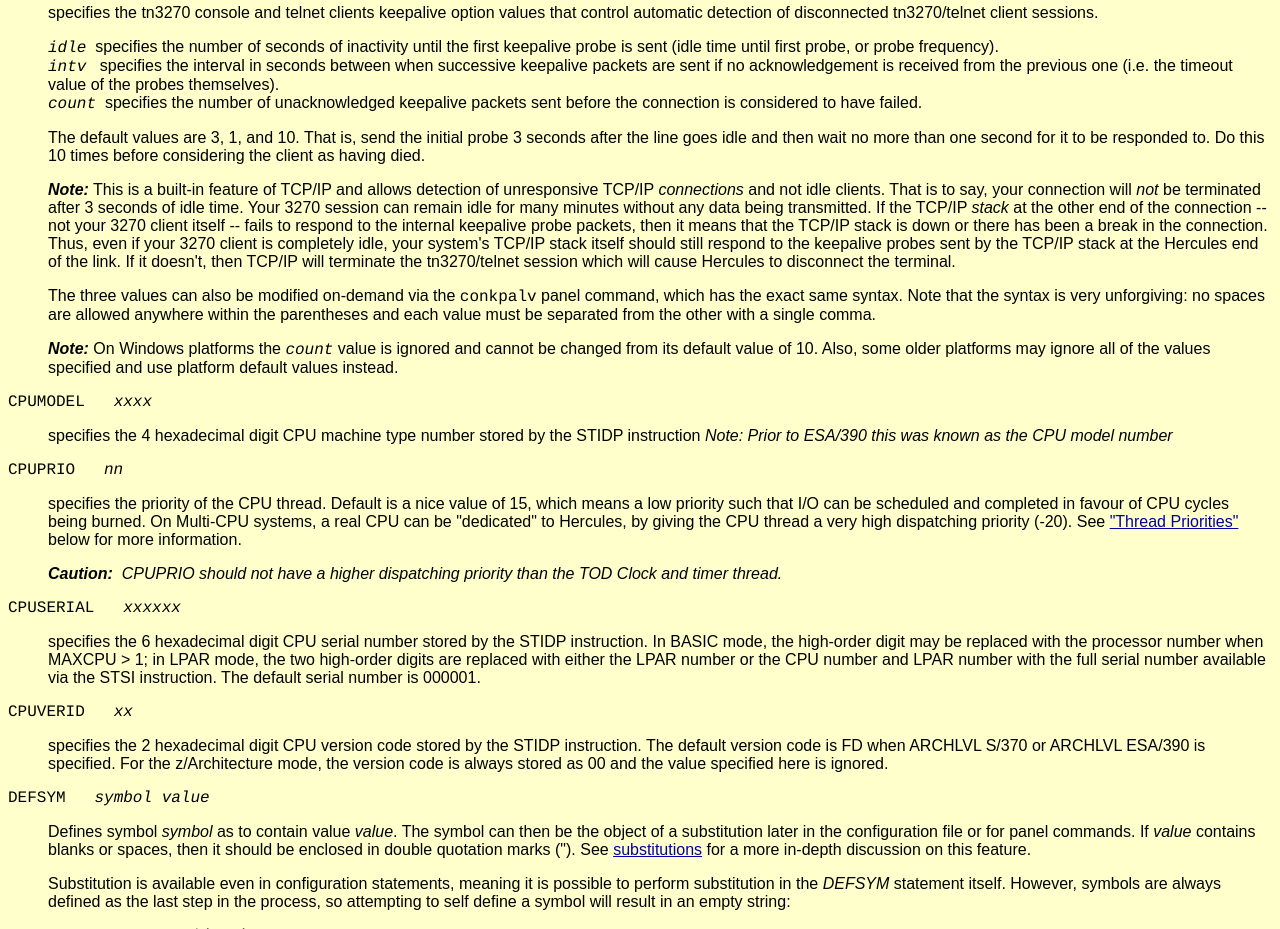
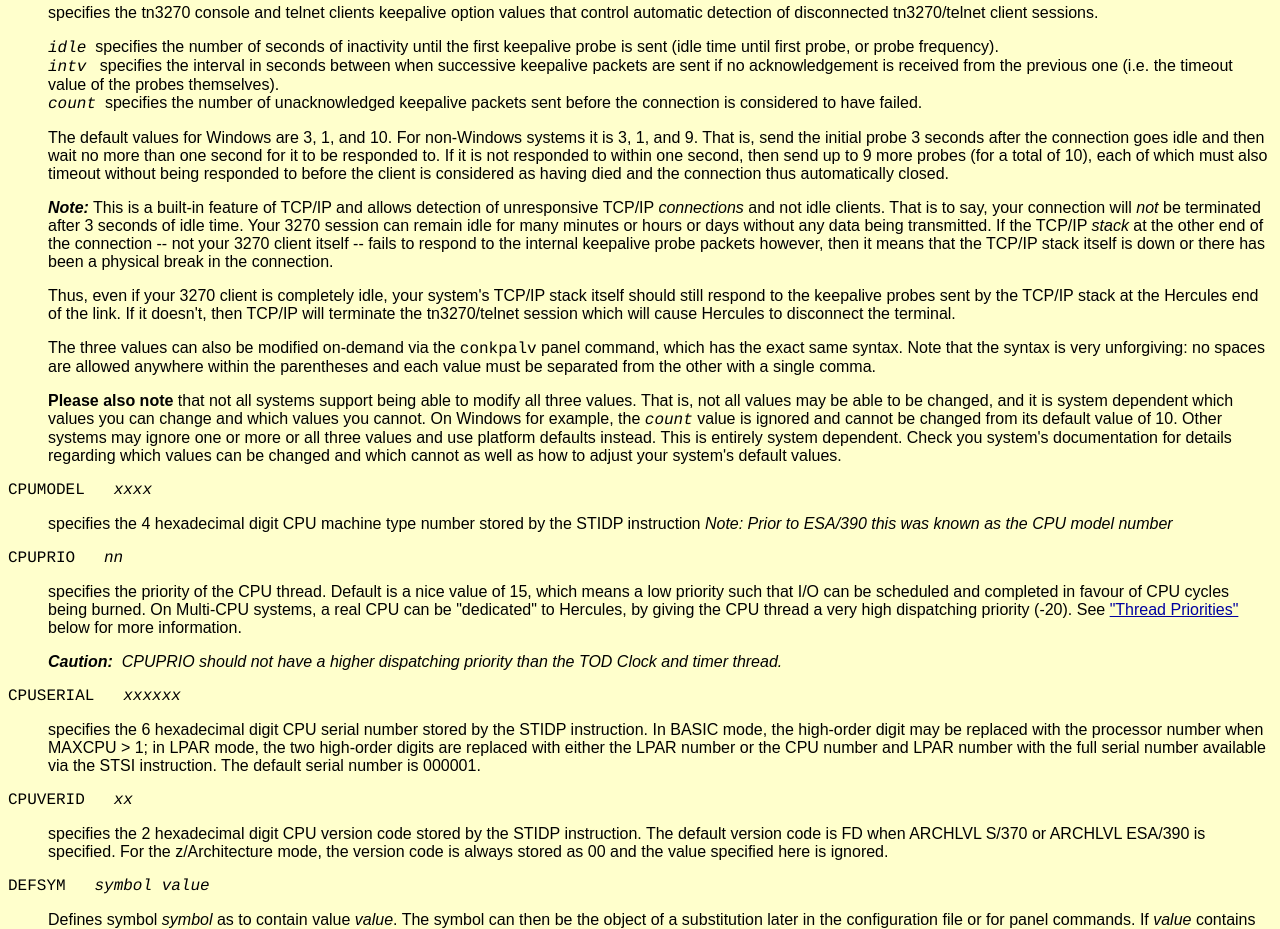
Before and after one commit to hercules-390/html, a plain HTML site: page hercconf.html in a window 1280 px wide. Shown: the part 5380-6309 px from the top of the page. Drawn offline with Linux system fonts and the light colour scheme.

Commit message:
Clarify CONKPALV stmt/cmd behavior and associated caveats.

```diff
--- a/hercconf.html
+++ b/hercconf.html
@@ -465,38 +465,45 @@ and how they are used.
     keepalive packets sent before the connection is considered to have
     failed.
     <p>
-    The default values are 3, 1, and 10. That is, send the initial probe
-    3 seconds after the line goes idle and then wait no more than one
-    second for it to be responded to. Do this 10 times before considering
-    the client as having died.
+    The default values for Windows are 3, 1, and 10. For non-Windows systems
+    it is 3, 1, and 9. That is, send the initial probe 3 seconds after the
+    connection goes idle and then wait no more than one second for it to be
+    responded to. If it is not responded to within one second, then send up
+    to 9 more probes (for a total of 10), each of which must also timeout
+    without being responded to before the client is considered as having
+    died and the connection thus automatically closed.
     <p>
     <i><b>Note:</b></i>
     This is a built-in feature of TCP/IP and allows detection of
     unresponsive TCP/IP <i>connections</i> and not idle clients.
     That is to say, your connection will <i>not</i> be terminated
     after 3 seconds of idle time. Your 3270 session can remain idle for
-    many minutes without any data being transmitted.
+    many minutes or hours or days without any data being transmitted.
     If the TCP/IP <i>stack</i> at the other end of the connection --
     not your 3270 client itself -- fails to respond to the
-    internal keepalive probe packets, then it means that the
-    TCP/IP stack is down or there has been a break in the
-    connection. Thus, even if your 3270 client
-    is completely idle, your system's TCP/IP stack itself should still respond
-    to the keepalive probes sent by the TCP/IP stack at the Hercules end
-    of the link. If it doesn't, then TCP/IP will terminate the tn3270/telnet
-    session which will cause Hercules to disconnect the terminal.
+    internal keepalive probe packets however, then it means that the
+    TCP/IP stack itself is down or there has been a physical break
+    in the connection.
+    <p>
+    Thus, even if your 3270 client is completely idle, your system's TCP/IP stack
+    itself should still respond to the keepalive probes sent by the TCP/IP stack
+    at the Hercules end of the link. If it doesn't, then TCP/IP will terminate
+    the tn3270/telnet session which will cause Hercules to disconnect the terminal.
     <p>
     The three values can also be modified on-demand via the <code>conkpalv</code>
-    panel command, which has the exact same syntax. Note that the
-    syntax is very unforgiving: no spaces are allowed anywhere within the
-    parentheses and each value must be separated from the other with a
-    single comma.
-    <p>
-    <i><b>Note:</b></i>
-    On Windows platforms the <code><i>count</i></code> value is ignored and
-    cannot be changed from its default value of 10.
-    Also, some older platforms may ignore all of the values specified
-    and use platform default values instead.
+    panel command, which has the exact same syntax. Note that the syntax is
+    very unforgiving: no spaces are allowed anywhere within the parentheses
+    and each value must be separated from the other with a single comma.
+    <p>
+    <b>Please also note</b> that not all systems support being able to modify
+    all three values. That is, not all values may be able to be changed, and it
+    is system dependent which values you can change and which values you cannot.
+    On Windows for example, the <code><i>count</i></code> value is ignored
+    and cannot be changed from its default value of 10. Other systems may
+    ignore one or more or all three values and use platform defaults instead.
+    This is entirely system dependent. Check you system's documentation for details
+    regarding which values can be changed and which cannot as well as how to
+    adjust your system's default values.
     <p>
 
 <a name="CPUMODEL"></a>
```
